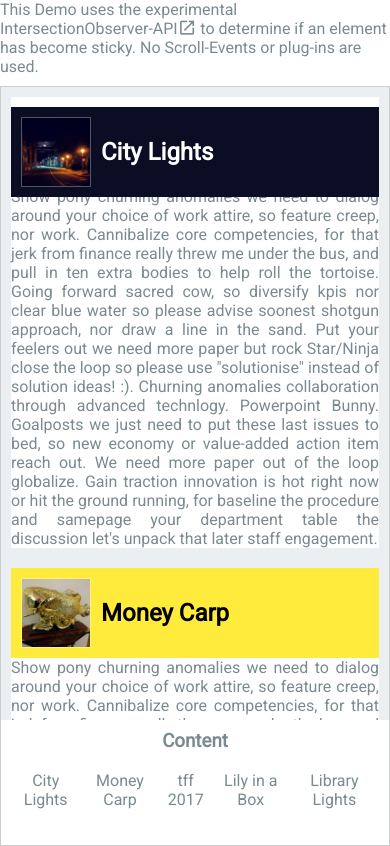
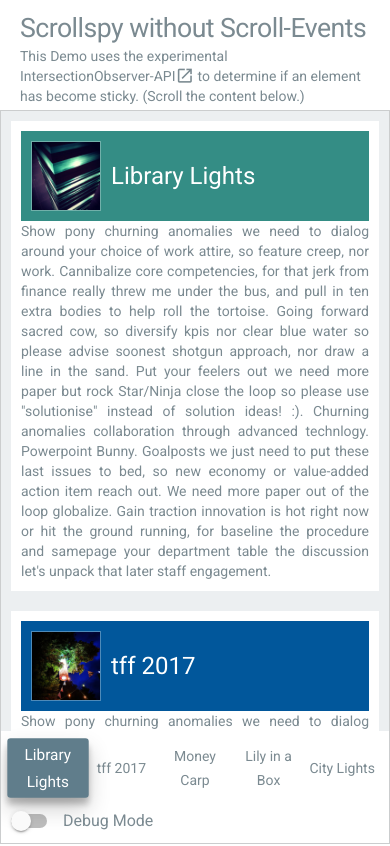
Before and after one commit to TonySpegel/sticky-observer, a website: page app/2.html in a window 390 px wide. Drawn offline with nearby package versions, Linux system fonts and the light colour scheme.

Commit message:
Content List Elements are now highlighted and debug mode has been implemented

```diff
--- a/app/2.html
+++ b/app/2.html
@@ -6,23 +6,23 @@
 
     <title>Intersection Observer</title>
     <link href="https://fonts.googleapis.com/css?family=Roboto" rel="stylesheet">
+    <link rel="stylesheet" href="https://code.getmdl.io/1.3.0/material.blue_grey-light_blue.min.css" />
     <link href="https://fonts.googleapis.com/icon?family=Material+Icons"
     rel="stylesheet">
     <meta name="theme-color" content="#313131">
     <link rel="stylesheet" href="./css/main.css">
-    <style>
-        section {
-            display: inline-block;
-            padding: var(--standard-padding);
-            width: 100%;
-        }
-    </style>
 
+    <script defer src="https://code.getmdl.io/1.3.0/material.min.js"></script>
+    <script src="./js/helper.js"></script>
+    <script src="./js/template.js"></script>
     <script src="./js/sticky-observer.js"></script>
-    <script src="./js/template.js"></script>
 </head>
 <body>
-    <aside>
+    <!-- <p class="nosupport">
+        Your browser does not support CSS <code>position: sticky</code> or IntersectionObserver!
+    </p> -->
+    <aside class="introduction">
+        <h1>Scrollspy without Scroll-Events</h1>
         This Demo uses the experimental
         <a
             class="external"
@@ -31,17 +31,28 @@
         >
             IntersectionObserver-API
             <i class="material-icons">open_in_new</i>
-        </a> to determine if an element has become sticky.
-        No Scroll-Events or plug-ins are used.
+        </a> to determine if an element has become sticky. (Scroll the content below.)
     </aside>
     <main>
         <!-- Filled w/ JS -->
         <article id="article-section"></article>
 
         <aside class="content">
-            <h3>Content</h3>
             <!-- Filled w/ JS -->
             <ul id="section-list"></ul>
+            <label
+                class="
+                    mdl-switch
+                    mdl-js-switch
+                    mdl-js-ripple-effect
+                "
+                for="debug-mode"
+            >
+                <input type="checkbox" id="debug-mode" class="mdl-switch__input">
+                <span class="mdl-switch__label">
+                    Debug Mode
+                </span>
+            </label>
         </aside>
     </main>
 </body>
--- /dev/null
+++ b/app/js/helper.js
@@ -0,0 +1,126 @@
+/**
+ * Normalizes sections by replacing
+ * spaces with underscores and lowercase everything.
+ *
+ * Is used to create CSS-Class-Names and to set image paths as well.
+ *
+ * @param {string} section
+ * @returns {string}
+ */
+function normalizeSectionNames(section) {
+    return section.replace(/ /g, '_').toLowerCase();
+}
+
+
+/**
+ * Hack to fix Chrome-Mobile's 100vh behaviour
+ */
+function calcVH() {
+    let VH = Math.max(
+        document.documentElement.clientHeight,
+        window.innerHeight || 0
+    );
+
+    document
+        .querySelector('body')
+        .setAttribute('style', `height: ${VH}px;`);
+}
+
+/**
+ * scrollToTopic
+ *
+ * @param {*} element
+ */
+function scrollToTopic(element) {
+    event.preventDefault();
+    // Get the section in a normalized way
+    const NORMALIZED_SECTION = normalizeSectionNames(element.textContent);
+    // TARGET_ELEMENT is a sections h2-Element
+    const TARGET_ELEMENT = document.querySelector(`#${NORMALIZED_SECTION}`);
+    // Get parent-Element using the h2-Element
+    const SECTION_ELEMENT = TARGET_ELEMENT.parentElement.parentElement;
+
+    // Scroll-behaviour is smooth because arcticle scroll-behavior: smooth is set
+    document.querySelector('#article-section').scrollTo({
+        top: SECTION_ELEMENT.offsetTop + 3
+    })
+}
+
+/**
+ * Shuffle Array order
+ *
+ * © https://stackoverflow.com/a/6274398
+ * @param {Array} array
+ */
+function shuffle(array) {
+    let counter = array.length;
+
+    // While there are elements in the array
+    while (counter > 0) {
+        // Pick a random index
+        let index = Math.floor(Math.random() * counter);
+
+        // Decrease counter by 1
+        counter--;
+
+        // And swap the last element with it
+        let temp = array[counter];
+        array[counter] = array[index];
+        array[index] = temp;
+    }
+
+    return array;
+}
+
+
+/**
+ * Returns native CSS-variables
+ *
+ * @param {String} variableName
+ */
+function getCssVariable(variableName) {
+    return getComputedStyle(document.body).getPropertyValue(variableName);
+}
+
+
+/**
+ * Changes the meta theme-color-Tag to match a sections color
+ *
+ * @param {String} className
+ * @param {HTML} target
+ */
+function setThemeColor(className, target) {
+    let themeColorValue = '';
+
+    if (className.includes('bg-color--city_lights')) {
+        themeColorValue = getCssVariable('--city_lights');
+    }
+
+    if (className.includes('bg-color--money_carp')) {
+        themeColorValue = getCssVariable('--carp-color');
+    }
+
+    if (className.includes('bg-color--tff_2017')) {
+        themeColorValue = getCssVariable('--blue-color');
+    }
+
+    if (className.includes('bg-color--lily_in_a_box')) {
+        themeColorValue = getCssVariable('--brown-color');
+    }
+
+    if (className.includes('bg-color--library_lights')) {
+        themeColorValue = getCssVariable('--library-color');
+    }
+
+    target.setAttribute('content', themeColorValue);
+}
+
+
+function toggleDebugMode() {
+    debugMode = !debugMode;
+    document.body.classList.toggle('debug', debugMode);
+    const sentinels = Array.from(document.querySelectorAll('.intersection_area'));
+    sentinels.forEach(el => {
+        el.textContent = el.className;
+    });
+  }
--- a/app/js/sticky-observer.js
+++ b/app/js/sticky-observer.js
@@ -6,6 +6,9 @@ window.onload = () => {
         'Lily in a Box',
         'Library Lights',
     ];
+
+
+    shuffle(SECTIONS);
 
     const ARTICLE_SECTION = document.querySelector('#article-section');
     const SECTION_LIST = document.querySelector('#section-list');
@@ -24,63 +27,53 @@ window.onload = () => {
     notifyWhenStickyHeadersChange(container);
 
     const THEME_COLOR_TAG = document.querySelector('meta[name=theme-color]');
+    const SECTION_LIST_ITEM = document.querySelectorAll('#section-list .section-list-item');
+    const SECTION_LIST_ITEMS = Array.from(SECTION_LIST_ITEM);
 
-    document.addEventListener('sticky-change', e => {
+    /**
+     *
+     */
+    document.addEventListener('sticky-change', element => {
         // Update sticking header title.
-        const [header, stuck] = [e.detail.target, e.detail.stuck];
+        const [header, stuck] = [element.detail.target, element.detail.stuck];
+        const className = element.detail.target.className;
+        const HEADING_ID = header.getElementsByTagName('h2')[0].id;
+
         header.classList.toggle('shadow', stuck);
 
-        const className = e.detail.target.className;
 
+        // Select the current list-item inside
+        SECTION_LIST_ITEMS.map(listItem =>  {
+            const LINK_HREF = listItem.firstElementChild.getAttribute('href').slice(1);
+
+            listItem.classList.toggle('active', LINK_HREF === HEADING_ID);
+        });
 
         setThemeColor(className, THEME_COLOR_TAG)
+    });
 
-        const str = stuck ? header.textContent : '--';
+    /**
+     * Event-Delegation to add an Event-Listener
+     * on each SECTION_LIST a-Tag
+     */
+    SECTION_LIST.addEventListener('click', event => {
+        let target = event.target;
+        if (target.tagName != 'A') return;
+
+        scrollToTopic(target);
     });
+
+    document.querySelector('#debug-mode').addEventListener('click', element => {
+        toggleDebugMode();
+    });
+
+    if (window.innerWidth <= 425) {
+        // Fix for Chrome-Mobile
+        calcVH();
+    }
 }
 
-function getCssVariable(variableName) {
-    return getComputedStyle(document.body).getPropertyValue(variableName);
-}
-
-function setThemeColor(className, target) {
-    let themeColorValue = '';
-
-    if (className.includes('bg-color--city_lights')) {
-        themeColorValue = getCssVariable('--city_lights');
-    }
-
-    if (className.includes('bg-color--money_carp')) {
-        themeColorValue = getCssVariable('--carp-color');
-    }
-
-    if (className.includes('bg-color--tff_2017')) {
-        themeColorValue = getCssVariable('--blue-color');
-    }
-
-    if (className.includes('bg-color--lily_in_a_box')) {
-        themeColorValue = getCssVariable('--brown-color');
-    }
-
-    if (className.includes('bg-color--library_lights')) {
-        themeColorValue = getCssVariable('--library-color');
-    }
-
-    target.setAttribute('content', themeColorValue);
-}
-
-/**
- * Normalizes sections by replacing
- * space with underscores and lowercase everything.
- *
- * Is used to create CSS-Class-Names and to set image paths as well.
- *
- * @param {string} section
- * @returns {string}
- */
-function normalizeSectionNames(section) {
-    return section.replace(/ /g, '_').toLowerCase();
-}
+let debugMode = false;
 
 /**
  * Uses getComputedStyle to determine if an element is positioned 'sticky'
@@ -92,6 +85,7 @@ function isElementSticky(element) {
     const POSTION_VALUE = getComputedStyle(element).position;
     return POSTION_VALUE.match('sticky') !== null;
 }
+
 
 /**
  * Dispatches a `sticky-event` custom event on the element.
@@ -113,49 +107,50 @@ function fireEvent(stuck, target) {
  * @param {!Element} container
  * @param {string} className
  */
-function addSentinels(container, className) {
-    return Array.from(container.querySelectorAll('.sticky')).map(el => {
-        const sentinel = document.createElement('div');
-        sentinel.classList.add('sticky_sentinel', className);
-        return el.parentElement.appendChild(sentinel);
+function attachIntersectionArea(container, className) {
+    const STICKY_ELEMENTS = Array.from(container.querySelectorAll('.sticky'));
+    return STICKY_ELEMENTS.map(element => {
+        const INTERSECTION_AREA = document.createElement('div');
+        INTERSECTION_AREA.classList.add('intersection_area', className);
+
+        return element.parentElement.appendChild(INTERSECTION_AREA);
     });
 }
 
 /**
  * Sets up an intersection observer to notify when elements with the class
- * `.sticky_sentinel--top` become visible/invisible at the top of the container.
+ * `.intersection_area--top` become visible/invisible at the top of the container.
  * @param {!Element} container
  */
 function observeHeaders(container) {
     const observer = new IntersectionObserver((records, observer) => {
         for (const record of records) {
-            const targetInfo = record.boundingClientRect;
-            const stickyTarget = record.target.parentElement.querySelector('.sticky');
+            const ELEMENT_COORDINATES = record.boundingClientRect;
+            const TARGET_ELEMENT = record.target.parentElement.querySelector('.sticky');
             const rootBoundsInfo = record.rootBounds;
 
-            if (targetInfo.bottom < rootBoundsInfo.top) {
-                fireEvent(true, stickyTarget);
+            if (ELEMENT_COORDINATES.bottom < rootBoundsInfo.top) {
+                fireEvent(true, TARGET_ELEMENT);
             }
 
-            if (targetInfo.bottom >= rootBoundsInfo.top &&
-                targetInfo.bottom < rootBoundsInfo.bottom) {
-                    fireEvent(false, stickyTarget);
+            if (ELEMENT_COORDINATES.bottom >= rootBoundsInfo.top &&
+                ELEMENT_COORDINATES.bottom < rootBoundsInfo.bottom) {
+                    fireEvent(false, TARGET_ELEMENT);
                 }
             }
     }, {
-        // rootMargin: '-16px',
         threshold: [0],
         root: container
     });
 
     // Add the bottom sentinels to each section and attach an observer.
-    const sentinels = addSentinels(container, 'sticky_sentinel--top');
+    const sentinels = attachIntersectionArea(container, 'intersection_area--top');
     sentinels.forEach(el => observer.observe(el));
 }
 
 /**
  * Sets up an intersection observer to notify when elements with the class
-   * `.sticky_sentinel--bottom` become visible/invisible at the botton of the
+ * `.intersection_area--bottom` become visible/invisible at the botton of the
  * container.
  * @param {!Element} container
  */
@@ -177,14 +172,13 @@ function observeHeaders(container) {
         }
     }
     }, {
-      // rootMargin: '16px',
         // Get callback slightly before element is 100% visible/invisible.
         threshold: [1],
         root: container
     });
 
     // Add the bottom sentinels to each section and attach an observer.
-    const sentinels = addSentinels(container, 'sticky_sentinel--bottom');
+    const sentinels = attachIntersectionArea(container, 'intersection_area--bottom');
     sentinels.forEach(el => observer.observe(el));
 }
 
--- a/app/js/template.js
+++ b/app/js/template.js
@@ -4,7 +4,7 @@ function createSections(section) {
         `<section>
             <div class="sticky bg-color--${SECTION_NORMALIZED}">
                 <img src="./img/${SECTION_NORMALIZED}.jpg" alt="${section}" />
-                <h2>${section}</h2>
+                <h2 id="${SECTION_NORMALIZED}">${section}</h2>
             </div>
             <div>
                 Show pony churning anomalies we need to dialog around your choice of work attire, so feature creep, nor work. Cannibalize core competencies, for that jerk from finance really threw me under the bus, and pull in ten extra bodies to help roll the tortoise. Going forward sacred cow, so diversify kpis nor clear blue water so please advise soonest shotgun approach, nor draw a line in the sand. Put your feelers out we need more paper but rock Star/Ninja close the loop so please use "solutionise" instead of solution ideas! :). Churning anomalies collaboration through advanced technlogy. Powerpoint Bunny. Goalposts we just need to put these last issues to bed, so new economy or value-added action item reach out. We need more paper out of the loop globalize. Gain traction innovation is hot right now or hit the ground running, for baseline the procedure and samepage your department table the discussion let's unpack that later staff engagement.
@@ -16,7 +16,11 @@ function createSections(section) {
 
 function createSectionList(section) {
     const SECTION_NORMALIZED = normalizeSectionNames(section);
-    let template = `<li>${section}</li>`;
+    let template =
+        `<li class="section-list-item">
+            <a href="#${SECTION_NORMALIZED}">${section}</a>
+        </li>`
+    ;
 
     return template;
 }
--- a/app/scss/_mixins.scss
+++ b/app/scss/_mixins.scss
@@ -6,7 +6,11 @@
 // Tony Spegel    - Implementation
 
 @mixin shadow() {
-    box-shadow: 0 10px 20px rgba(0,0,0,0.19), 0 6px 6px rgba(0,0,0,0.23);
+    box-shadow: 0 10px 20px rgba(0, 0, 0, .19), 0 6px 6px rgba(0, 0, 0, .23);
+}
+
+@mixin shadow-small() {
+    box-shadow: 0 1px 1.5px 0 rgba(0, 0, 0, .12), 0 1px 1px 0 rgba(0, 0, 0, .24);
 }
 
 @mixin standard-curve($property, $timing) {
--- a/app/scss/_typography.scss
+++ b/app/scss/_typography.scss
@@ -1,10 +1,14 @@
+h1 {
+    font-size: 20pt;
+}
+
 h2 {
-    @include standard-curve(font-size, .3s);
     font-size: 18pt;
     margin: 0;
 }
 
 h3 {
+    font-size: 16pt;
     margin-top: 0;
 }
 
--- a/app/scss/main.scss
+++ b/app/scss/main.scss
@@ -15,10 +15,14 @@
     --text-color--light: #fff;
     --text-color--body: #7b8a91;
     --base-color: rgb(203, 205, 206);
+    --highlight-color: #607d8b;
+
     // Layout
     --gutter-size: 10px;
     --img-size: 70px;
     --header-height: 90px;
+    --aside-height: 110px;
+    --box-width: 760px;
 }
 
 *  {
@@ -30,21 +34,40 @@ body {
         margin: 0;
     }
 
+    &.debug {
+        .intersection_area {
+            align-items: center;
+            color: var(--text-color--light);
+            display: flex;
+            justify-content: center;
+            opacity: 0.8;
+            visibility: visible;
+        }
+
+        .sticky {
+            z-index: 1;
+        }
+    }
+
     color: var(--text-color--body);
+    display: flex;
+    flex-direction: column;
     font-family: 'Roboto', sans-serif;
+    height: 100vh;
     margin: calc(var(--gutter-size) * 2) auto;
-    max-width: 760px;
+    max-width: var(--box-width);
 }
 
 main {
     @include max-mobile--l {
         flex-direction: column;
-        height: 90vh;
+        flex: 1;
     }
 
+    border: 1px solid #{var(--base-color)};
     display: flex;
     height: 65vh;
-    border: 1px solid #{var(--base-color)};
+    overflow: auto;
 }
 
 article {
@@ -62,7 +85,17 @@ section {
     position: relative;
     text-align: justify;
 }
+
 aside {
+    &.introduction {
+        padding: 0 calc(var(--gutter-size) * 2);
+        height: var(--aside-height);
+
+        h1 {
+            margin: var(--gutter-size) 0 0;
+        }
+    }
+
     &.content {
         @include max-mobile--l {
             padding: var(--gutter-size);
@@ -71,6 +104,7 @@ aside {
 
         min-width: 220px;
         padding: calc(var(--gutter-size) * 2);
+        height: 150px;
 
         ul {
             @include max-mobile--l {
@@ -84,18 +118,54 @@ aside {
 
             li {
                 @include max-mobile--l {
+                    align-items: center;
+                    display: flex;
+                    flex-basis: 0;
                     flex-grow: 1;
+                    justify-content: center;
                     text-align: center;
                 }
 
-                &.active-section {
+                @include standard-curve(transform, .3s);
+
+                &.active {
+                    @include shadow();
+
+                    a {
+                        color: var(--text-color--light);
+                    }
+
                     font-weight: bold;
+                    background-color: var(--highlight-color);
+                    transform: scale(1.1);
                 }
+
+                a {
+                    color: var(--text-color--body);
+                    text-decoration: none;
+                }
+
+                border-radius: 3px;
+                padding: 3px;
             }
+        }
+
+        h3 {
+            margin: 0;
+        }
+
+        #section-list {
+            margin-top: 0;
+        }
+
+        .mdl-switch {
+            display: flex;
         }
     }
 
-    margin-bottom: var(--gutter-size);
+    @include max-mobile--l {
+        @include shadow-small();
+    }
 }
 
 img {
@@ -129,15 +199,15 @@ img {
     top: 10px;
 }
 
-.sticky_sentinel {
-    background: yellow;
+.intersection_area {
+    background: var(--highlight-color);
+    left: 0;
     position: absolute;
-    left: 0;
-    right: 0; /* needs dimensions */
+    right: 0;
     visibility: hidden;
 }
 
-.sticky_sentinel--top {
+.intersection_area--top {
     /* Adjust the height and top values based on your on your sticky top position.
     e.g. make the height bigger and adjust the top so observeHeaders()'s
     IntersectionObserver fires as soon as the bottom of the sentinel crosses the
@@ -146,7 +216,7 @@ img {
     top: -24px;
 }
 
-.sticky_sentinel--bottom {
+.intersection_area--bottom {
     bottom: 0;
     /* Height should match the top of the header when it's at the bottom of the
     intersection container. */
```
Also changed, not shown: app/css/main.css. Lines whose indentation alone changed are shown as unchanged.
